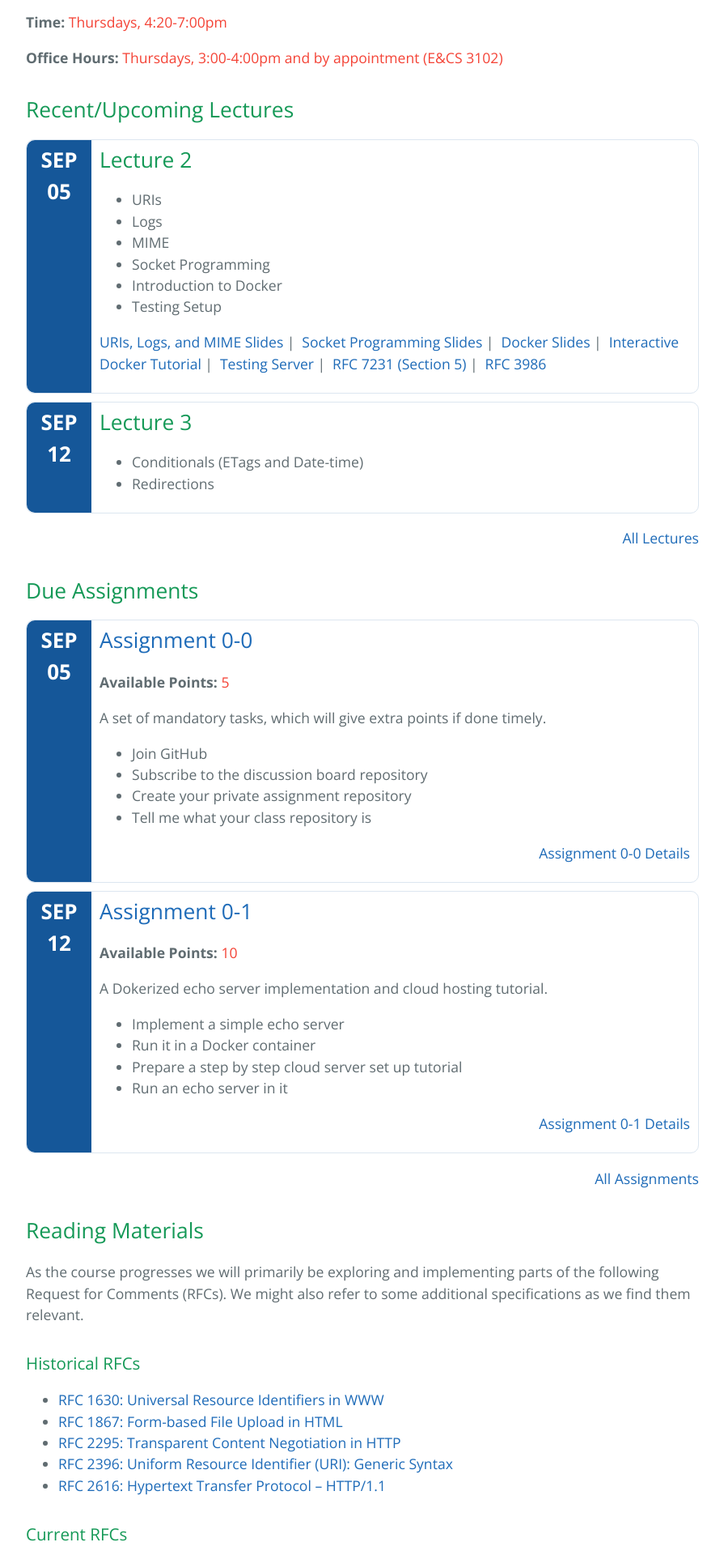
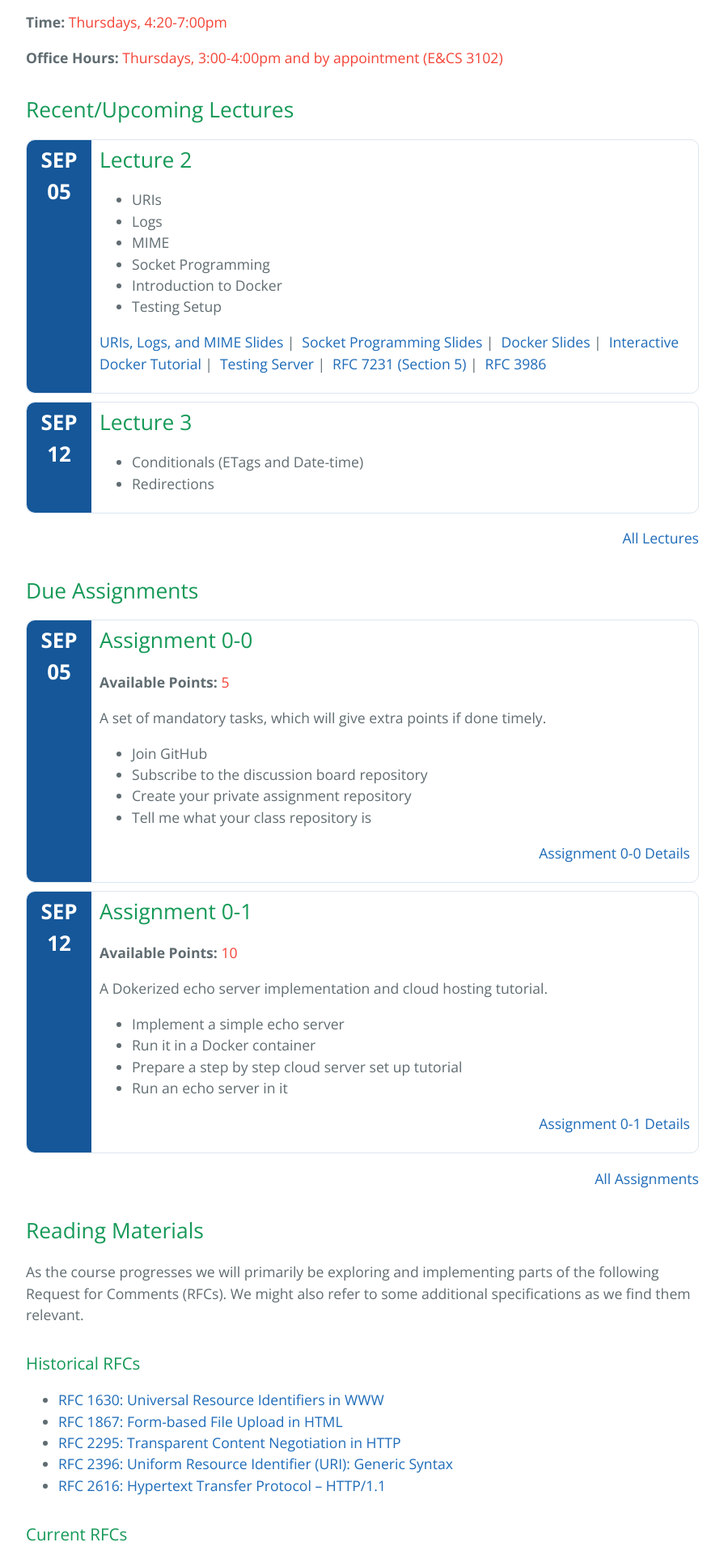
Before and after one commit to cs531-f19/cs531-f19.github.io, a Jekyll site: the page built from index.md, in a window 1280 px wide. Shown: the part 743-2663 px from the top of the page at 81% size, without its empty margins (192-1087 px from the left). Built offline with Jekyll 4.4.1, drawn with Linux system fonts in a browser that asks for light colours; the repository's description, which GitHub fills in, is left out.

Commit message:
Restore linked card heading color

```diff
--- a/assets/css/style.scss
+++ b/assets/css/style.scss
@@ -83,3 +83,7 @@
 p.expand {
   text-align: right;
 }
+
+.card h2 a {
+  color: $section-headings-color;
+}
```
